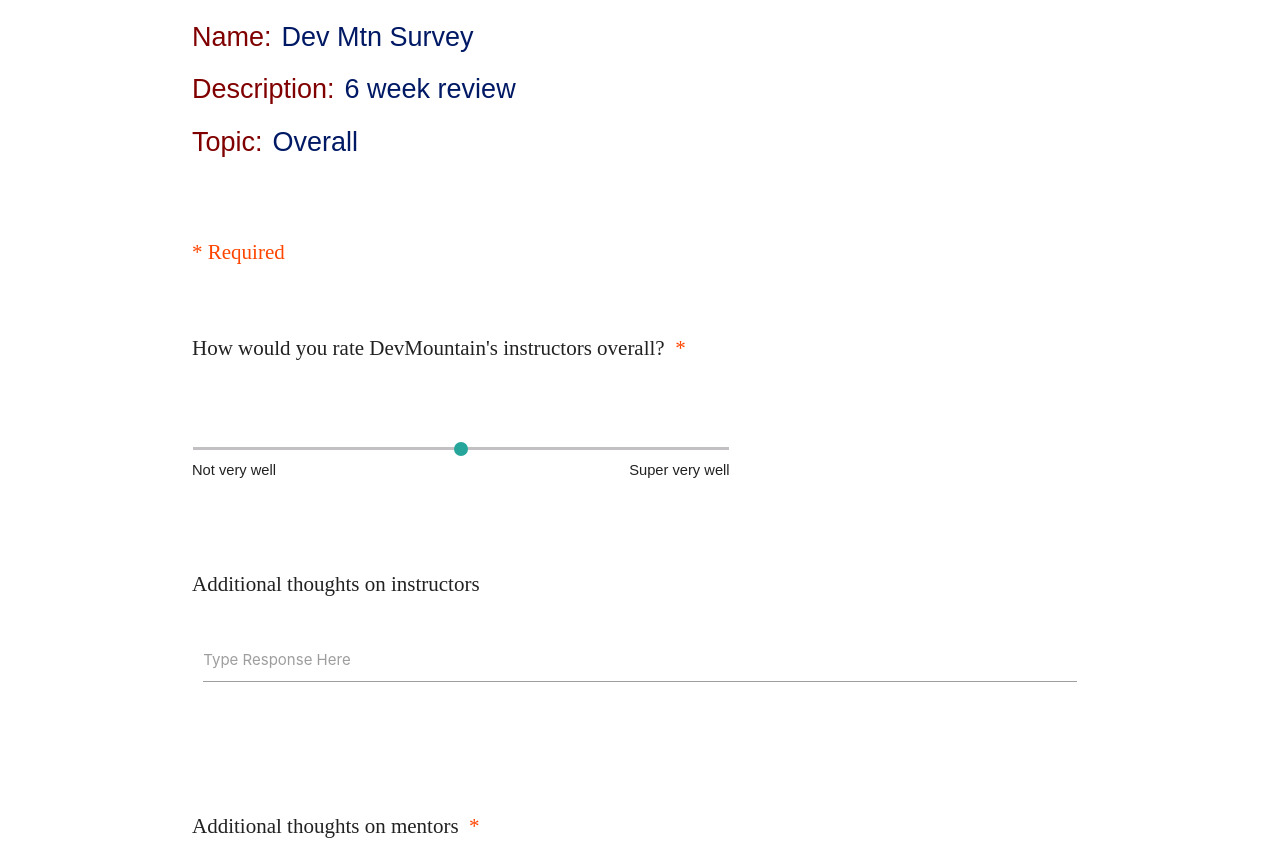
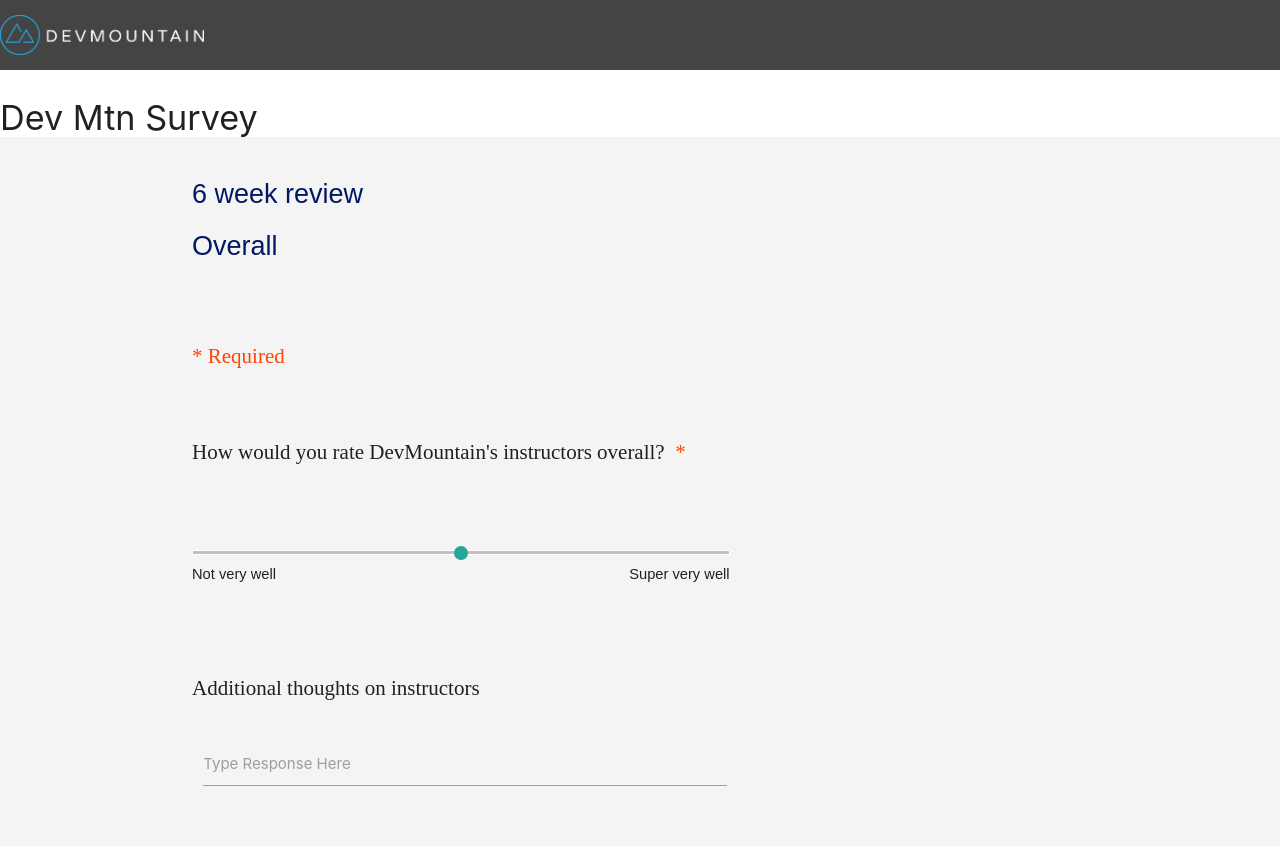
Before and after one commit to dougalderman/surveys, a website: page public/index.html at #!/student/takeSurvey in a window 1280 px wide. Shown: the top 846 px of the page. Drawn offline with nearby package versions, Linux system fonts and the light colour scheme; some packages are replaced by stand-ins of ours.

Commit message:
2/3/16 changes morning

```diff
--- a/public/css/style.css
+++ b/public/css/style.css
@@ -10,6 +10,24 @@
 /* #takeSurvey label {
     margin-right: 20px;
 } */
+
+#takeSurveyHeader {
+    background-color: #444;
+    width: 100%;
+    height: 70px;
+    display: inline-block;
+}
+
+#takeSurveyHeader .logo {
+    padding: 15px 15px 15px 0px;
+    /* border-right: 1px solid; */
+}
+
+#takeSurvey {
+    background-color: rgba(238, 238, 238, 0.63);
+    padding: 20px 0;
+    margin-top: -15x;
+}
 
 #takeSurvey h4 {
     font-family: Arial;
@@ -70,9 +88,15 @@
 }
 
 #takeSurvey .button {
-    width: 80px;
+    width: 100px;
     font-family: Arial;
     font-size: 1.2em;
     margin-bottom: 40px;
     margin-top: -20px;
+    background: #444;
+    color: white;
 }
+
+#takeSurvey .materialize-textarea {
+    width: 60%;
+}
--- a/public/student/views/takeSurvey.html
+++ b/public/student/views/takeSurvey.html
@@ -1,8 +1,16 @@
-<div id="takeSurvey" class="container">
+<header id="takeSurveyHeader">
+    <img class="logo" src="/images/devmountain_logo.png" height="70">
+    </img>
+    <h4>{{survey.name}}</h4>
+</header>
 
-    <h4><span class="left">Name:</span>{{survey.name}}</h4>
-    <h4><span class="left">Description:</span>{{survey.description}}</h4>
-    <h4><span class="left">Topic:</span>{{survey.topic}}</h4>
+<div id="takeSurvey">
+
+    <div class="container">
+
+
+    <h4>{{survey.description}}</h4>
+    <h4>{{survey.topic}}</h4>
     <br><br>
     <p class="required"> * Required</p>
     <br>
@@ -15,4 +23,5 @@
         <input class="button" type="submit">
     </form>
 
+    </div>
 </div>
```
Also changed, not shown: public/images/devmountain_logo.png (added).
